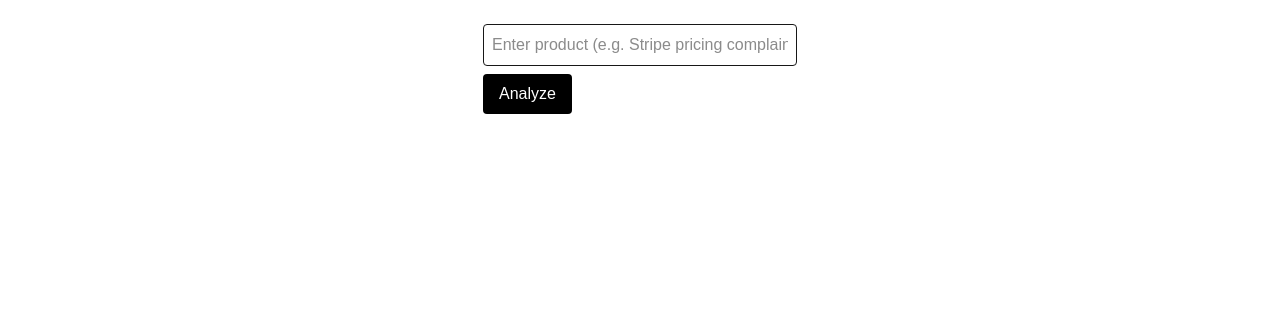
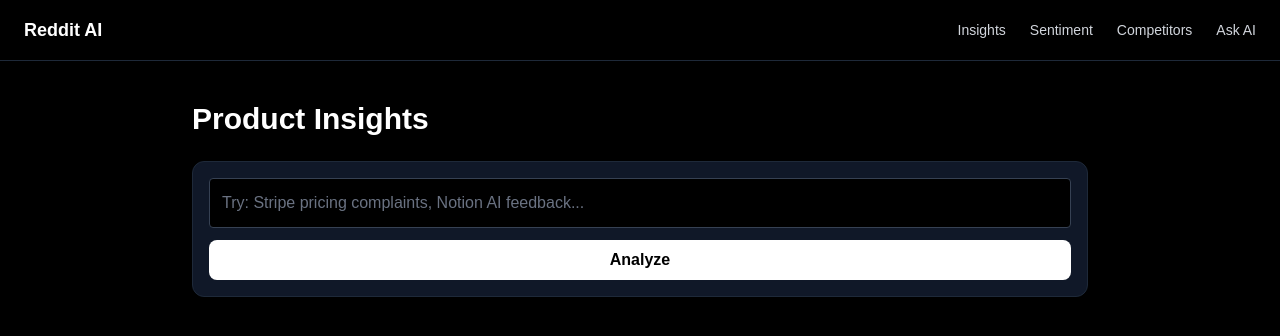
Before and after one commit to RohitTapader/Reddit-insights-engine, a Next.js app: page /insights in a window 1280 px wide. Shown: the top 336 px of the page. Built offline with nearby package versions, Linux system fonts and the light colour scheme.

Commit message:
upgrade insights UI

```diff
--- a/app/insights/page.tsx
+++ b/app/insights/page.tsx
@@ -22,7 +22,7 @@ export default function InsightsPage() {
       const res = await fetch("/api/insights", {
         method: "POST",
         headers: {
-          "Content-Type": "application/json", // 🔥 VERY IMPORTANT
+          "Content-Type": "application/json",
         },
         body: JSON.stringify({ query }),
       });
@@ -30,25 +30,20 @@ export default function InsightsPage() {
       const text = await res.text();
 
       let result;
-
       try {
         result = JSON.parse(text);
       } catch {
         console.error("Non-JSON response:", text);
         setError("Server error (invalid response)");
+        setLoading(false);
         return;
       }
 
-      if (!res.ok || (result && typeof result === "object" && "error" in result)) {
-        setError(
-          typeof result === "object" && result && "error" in result && typeof (result as { error: unknown }).error === "string"
-            ? (result as { error: string }).error
-            : `Request failed (${res.status})`
-        );
-        return;
+      if (!res.ok) {
+        setError(result.error || "Something went wrong");
+      } else {
+        setData(result);
       }
-
-      setData(result);
     } catch (err) {
       console.error(err);
       setError("Failed to fetch insights");
@@ -58,36 +53,79 @@ export default function InsightsPage() {
   };
 
   return (
-    <div className="p-6 max-w-2xl mx-auto">
+    <div className="min-h-screen bg-black text-white px-6 py-10">
+      <div className="max-w-4xl mx-auto">
+
+        {/* Header */}
+        <h1 className="text-3xl font-bold mb-6">Product Insights</h1>
+
+        {/* Input Section */}
+        <div className="bg-gray-900 p-4 rounded-xl border border-gray-800">
           <input
-        className="border p-2 w-full rounded"
-        placeholder="Enter product (e.g. Stripe pricing complaints)"
+            className="w-full p-3 rounded bg-black border border-gray-700 placeholder-gray-500"
+            placeholder="Try: Stripe pricing complaints, Notion AI feedback..."
             value={query}
             onChange={(e) => setQuery(e.target.value)}
           />
 
           <button
             onClick={fetchInsights}
-        className="mt-2 bg-black text-white px-4 py-2 rounded"
+            className="mt-3 w-full bg-white text-black py-2 rounded-lg font-semibold hover:bg-gray-200 transition"
           >
             Analyze
           </button>
+        </div>
 
         {/* Loading */}
-      {loading && <p className="mt-4 text-gray-500">Analyzing...</p>}
+        {loading && (
+          <p className="mt-6 text-gray-400">Analyzing Reddit discussions...</p>
+        )}
 
         {/* Error */}
-      {error && <p className="mt-4 text-red-500">{error}</p>}
+        {error && (
+          <p className="mt-6 text-red-500 bg-red-900/20 p-3 rounded">
+            {error}
+          </p>
+        )}
 
-      {/* Result */}
+        {/* Results */}
         {data && (
-        <div className="mt-4">
-          <h2 className="font-bold text-lg">Insights</h2>
-          <pre className="bg-gray-100 p-3 rounded mt-2 whitespace-pre-wrap">
+          <div className="mt-8 space-y-6">
+
+            {/* Insights Card */}
+            <div className="bg-gray-900 border border-gray-800 rounded-xl p-5">
+              <h2 className="text-xl font-semibold mb-3">Key Insights</h2>
+              <div className="text-gray-300 whitespace-pre-wrap leading-relaxed">
                 {data.insights}
-          </pre>
+              </div>
+            </div>
+
+            {/* Reddit Posts Preview */}
+            {data.posts && (
+              <div className="bg-gray-900 border border-gray-800 rounded-xl p-5">
+                <h2 className="text-xl font-semibold mb-3">
+                  Sample Reddit Discussions
+                </h2>
+
+                <div className="space-y-4">
+                  {data.posts.slice(0, 3).map((post: any, index: number) => (
+                    <div
+                      key={index}
+                      className="border border-gray-800 p-3 rounded-lg"
+                    >
+                      <p className="font-medium">{post.title}</p>
+                      <p className="text-gray-400 text-sm mt-1">
+                        {post.content.slice(0, 120)}...
+                      </p>
+                    </div>
+                  ))}
+                </div>
+              </div>
+            )}
+
           </div>
         )}
       </div>
+    </div>
   );
 }
--- a/app/layout.tsx
+++ b/app/layout.tsx
@@ -1,33 +1,51 @@
-import type { Metadata } from "next";
-import { Geist, Geist_Mono } from "next/font/google";
 import "./globals.css";
 
-const geistSans = Geist({
-  variable: "--font-geist-sans",
-  subsets: ["latin"],
-});
-
-const geistMono = Geist_Mono({
-  variable: "--font-geist-mono",
-  subsets: ["latin"],
-});
-
-export const metadata: Metadata = {
-  title: "Create Next App",
-  description: "Generated by create next app",
+export const metadata = {
+  title: "Reddit Insights Engine",
+  description: "AI-powered Reddit insights for product managers",
 };
 
 export default function RootLayout({
   children,
-}: Readonly<{
+}: {
   children: React.ReactNode;
-}>) {
+}) {
   return (
-    <html
-      lang="en"
-      className={`${geistSans.variable} ${geistMono.variable} h-full antialiased`}
-    >
-      <body className="min-h-full flex flex-col">{children}</body>
+    <html lang="en">
+      <body className="bg-black text-white">
+        <Navbar />
+        <main>{children}</main>
+      </body>
     </html>
   );
 }
+
+/* ================= NAVBAR ================= */
+
+function Navbar() {
+  return (
+    <div className="w-full border-b border-gray-800 px-6 py-4 flex justify-between items-center bg-black text-white sticky top-0 z-50">
+
+      {/* Logo */}
+      <a href="/" className="font-bold text-lg">
+        Reddit AI
+      </a>
+
+      {/* Navigation */}
+      <div className="flex gap-6 text-sm text-gray-300">
+        <a href="/insights" className="hover:text-white">
+          Insights
+        </a>
+        <a href="/sentiment" className="hover:text-white">
+          Sentiment
+        </a>
+        <a href="/competitors" className="hover:text-white">
+          Competitors
+        </a>
+        <a href="/ask" className="hover:text-white">
+          Ask AI
+        </a>
+      </div>
+    </div>
+  );
+}
--- a/app/page.tsx
+++ b/app/page.tsx
@@ -1,65 +1,69 @@
-import Image from "next/image";
+"use client";
+
+import { useRouter } from "next/navigation";
 
 export default function Home() {
+  const router = useRouter();
+
   return (
-    <div className="flex flex-col flex-1 items-center justify-center bg-zinc-50 font-sans dark:bg-black">
-      <main className="flex flex-1 w-full max-w-3xl flex-col items-center justify-between py-32 px-16 bg-white dark:bg-black sm:items-start">
-        <Image
-          className="dark:invert"
-          src="/next.svg"
-          alt="Next.js logo"
-          width={100}
-          height={20}
-          priority
+    <div className="min-h-screen bg-black text-white flex flex-col items-center justify-center px-6">
+
+      {/* HERO */}
+      <div className="text-center max-w-3xl">
+        <h1 className="text-4xl md:text-6xl font-bold leading-tight">
+          Reddit Insights Engine
+        </h1>
+
+        <p className="mt-4 text-gray-400 text-lg">
+          Turn unstructured Reddit conversations into actionable product insights using AI.
+        </p>
+
+        {/* CTA */}
+        <div className="mt-8 flex gap-4 justify-center flex-wrap">
+          <button
+            onClick={() => router.push("/insights")}
+            className="bg-white text-black px-6 py-3 rounded-lg font-semibold hover:bg-gray-200"
+          >
+            Explore Insights
+          </button>
+
+          <button
+            onClick={() => router.push("/ask")}
+            className="border border-gray-600 px-6 py-3 rounded-lg hover:bg-gray-800"
+          >
+            Ask AI
+          </button>
+        </div>
+      </div>
+
+      {/* FEATURES */}
+      <div className="mt-20 grid grid-cols-1 md:grid-cols-3 gap-6 max-w-5xl">
+
+        <FeatureCard
+          title="Insights"
+          desc="Identify pain points, feature gaps, and opportunities"
         />
-        <div className="flex flex-col items-center gap-6 text-center sm:items-start sm:text-left">
-          <h1 className="max-w-xs text-3xl font-semibold leading-10 tracking-tight text-black dark:text-zinc-50">
-            To get started, edit the page.tsx file.
-          </h1>
-          <p className="max-w-md text-lg leading-8 text-zinc-600 dark:text-zinc-400">
-            Looking for a starting point or more instructions? Head over to{" "}
-            <a
-              href="https://vercel.com/templates?framework=next.js&utm_source=create-next-app&utm_medium=appdir-template-tw&utm_campaign=create-next-app"
-              className="font-medium text-zinc-950 dark:text-zinc-50"
-            >
-              Templates
-            </a>{" "}
-            or the{" "}
-            <a
-              href="https://nextjs.org/learn?utm_source=create-next-app&utm_medium=appdir-template-tw&utm_campaign=create-next-app"
-              className="font-medium text-zinc-950 dark:text-zinc-50"
-            >
-              Learning
-            </a>{" "}
-            center.
-          </p>
-        </div>
-        <div className="flex flex-col gap-4 text-base font-medium sm:flex-row">
-          <a
-            className="flex h-12 w-full items-center justify-center gap-2 rounded-full bg-foreground px-5 text-background transition-colors hover:bg-[#383838] dark:hover:bg-[#ccc] md:w-[158px]"
-            href="https://vercel.com/new?utm_source=create-next-app&utm_medium=appdir-template-tw&utm_campaign=create-next-app"
-            target="_blank"
-            rel="noopener noreferrer"
-          >
-            <Image
-              className="dark:invert"
-              src="/vercel.svg"
-              alt="Vercel logomark"
-              width={16}
-              height={16}
-            />
-            Deploy Now
-          </a>
-          <a
-            className="flex h-12 w-full items-center justify-center rounded-full border border-solid border-black/[.08] px-5 transition-colors hover:border-transparent hover:bg-black/[.04] dark:border-white/[.145] dark:hover:bg-[#1a1a1a] md:w-[158px]"
-            href="https://nextjs.org/docs?utm_source=create-next-app&utm_medium=appdir-template-tw&utm_campaign=create-next-app"
-            target="_blank"
-            rel="noopener noreferrer"
-          >
-            Documentation
-          </a>
-        </div>
-      </main>
+
+        <FeatureCard
+          title="Sentiment Analysis"
+          desc="Understand user emotions and feedback trends"
+        />
+
+        <FeatureCard
+          title="Competitor Analysis"
+          desc="Compare competitors with SWOT and quadrant view"
+        />
+      </div>
+
     </div>
   );
 }
+
+function FeatureCard({ title, desc }: { title: string; desc: string }) {
+  return (
+    <div className="border border-gray-800 rounded-xl p-6 hover:border-gray-600 transition">
+      <h3 className="text-xl font-semibold">{title}</h3>
+      <p className="text-gray-400 mt-2">{desc}</p>
+    </div>
+  );
+}
```
Lines whose indentation alone changed are shown as unchanged.
